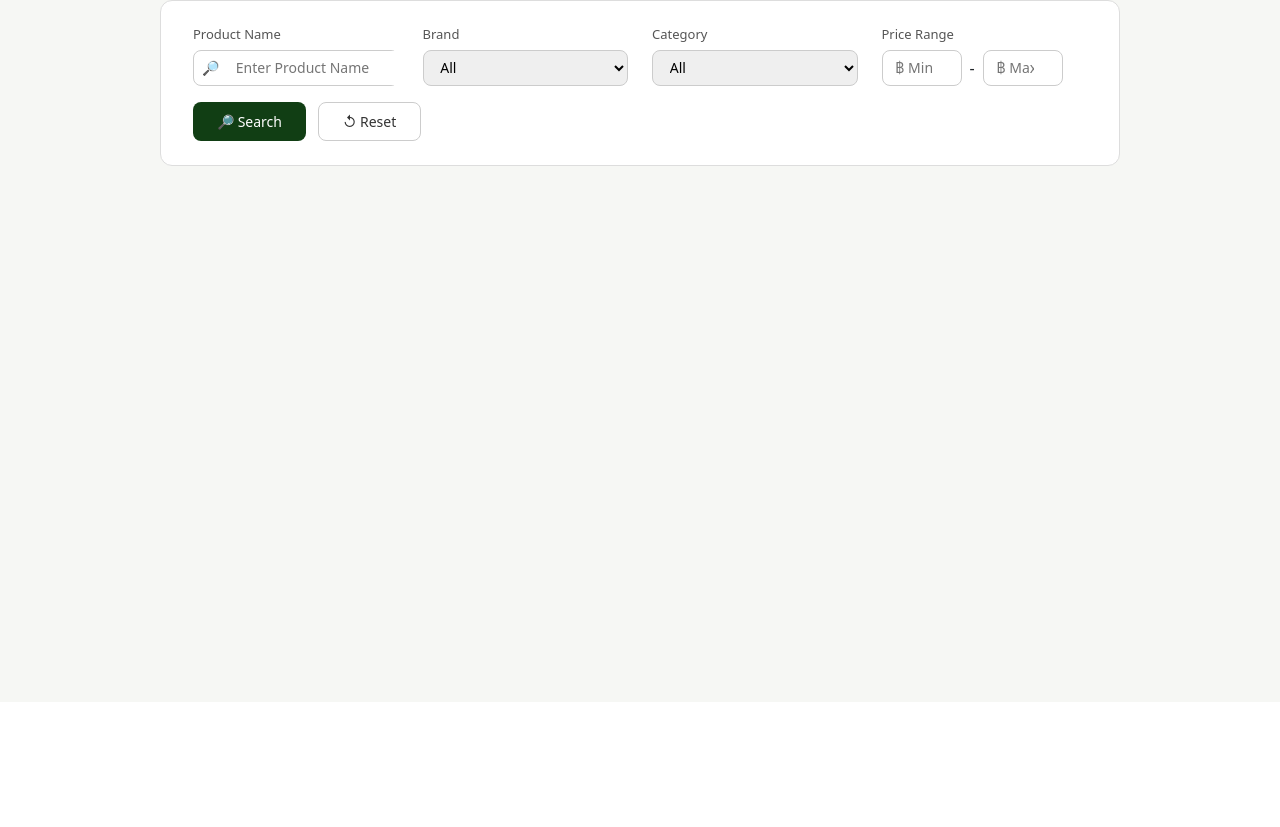
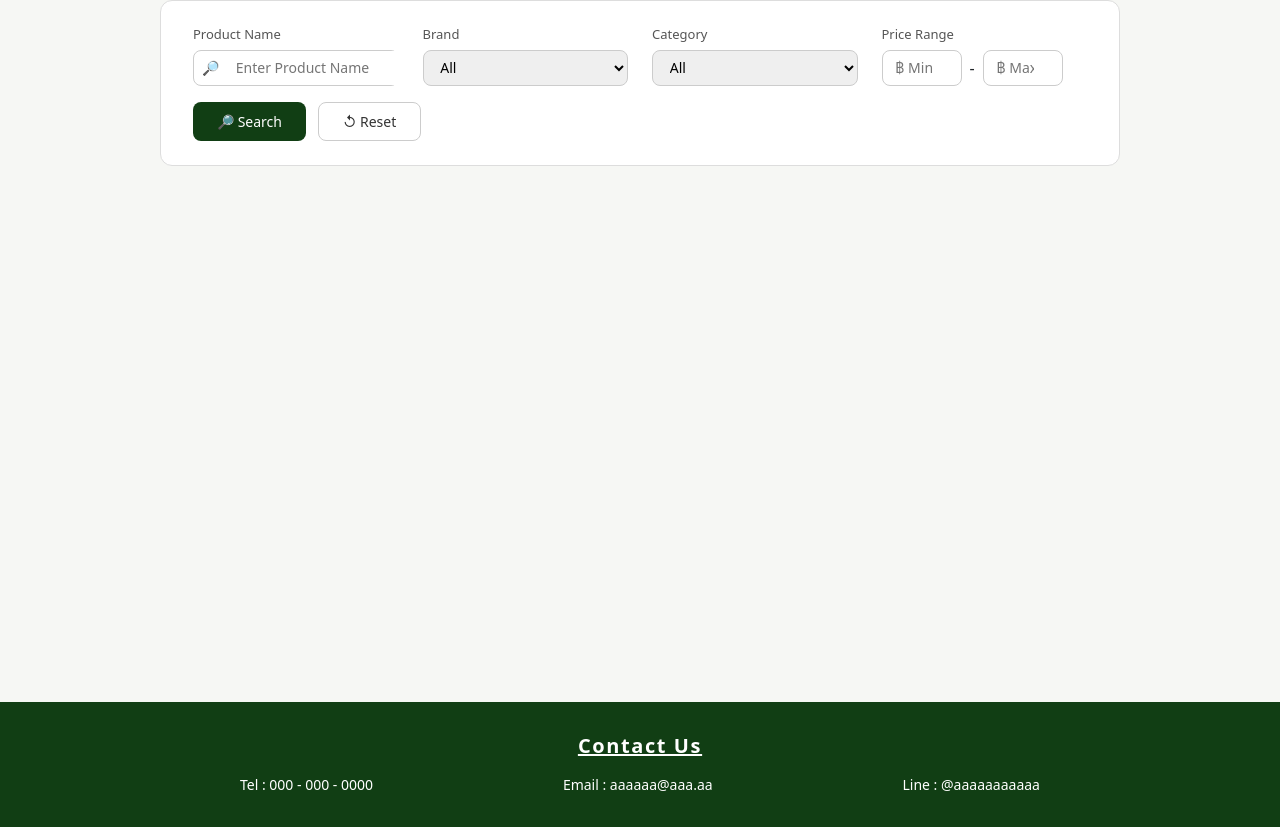
Before and after one commit to PunTwT/PM-Golf-Club, a React (Vite) app in the folder frontend/: page /search in a window 1280 px wide. Shown: the part 154-981 px from the top of the page. Before the commit the page ends 856 px from the top, so only its background shows below. Built offline with nearby package versions, Linux system fonts and the light colour scheme.

Commit message:
fix: fix contact link in navbar and footer

```diff
--- a/frontend/src/components/NavBar.jsx
+++ b/frontend/src/components/NavBar.jsx
@@ -33,7 +33,7 @@ function NavBar() {
               </HashLink>
             </li>
             <li className="nav-item flex-fill">
-              <HashLink className="nav-link" to="/#contact">
+              <HashLink className="nav-link" to="#contact">
                 Contact
               </HashLink>
             </li>
--- a/frontend/src/pages/Search.jsx
+++ b/frontend/src/pages/Search.jsx
@@ -2,6 +2,8 @@ import { useState } from "react";
 import { mockProducts } from "../data/mockProducts";
 import ProductCard from "../components/ProductCard";
 import SearchForm from "../components/SearchForm";
+import ScrollToTop from "../components/ScrollToTop";
+import Footer from "../components/Footer";
 import "../css/Search.css";
 
 function Search() {
@@ -27,6 +29,7 @@ function Search() {
   };
 
   return (
+    <>
       <main className="search-container">
         <h3 className="search-title">Search Products</h3>
 
@@ -52,6 +55,11 @@ function Search() {
           </section>
         )}
       </main>
+      <footer id="contact">
+        <Footer />
+      </footer>
+      <ScrollToTop />
+    </>
   );
 }
 
```
Lines whose indentation alone changed are shown as unchanged.
